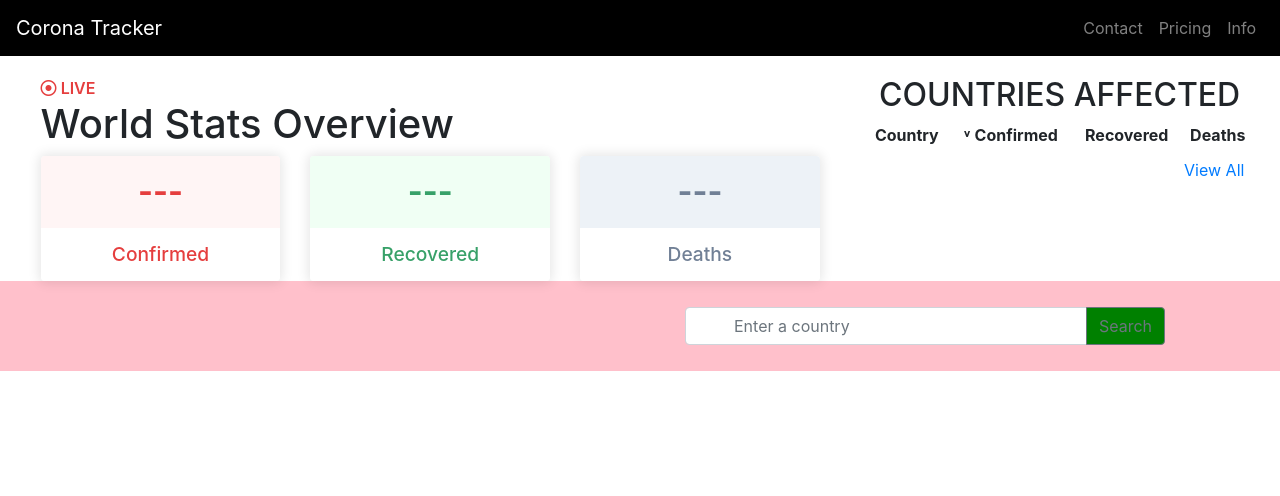
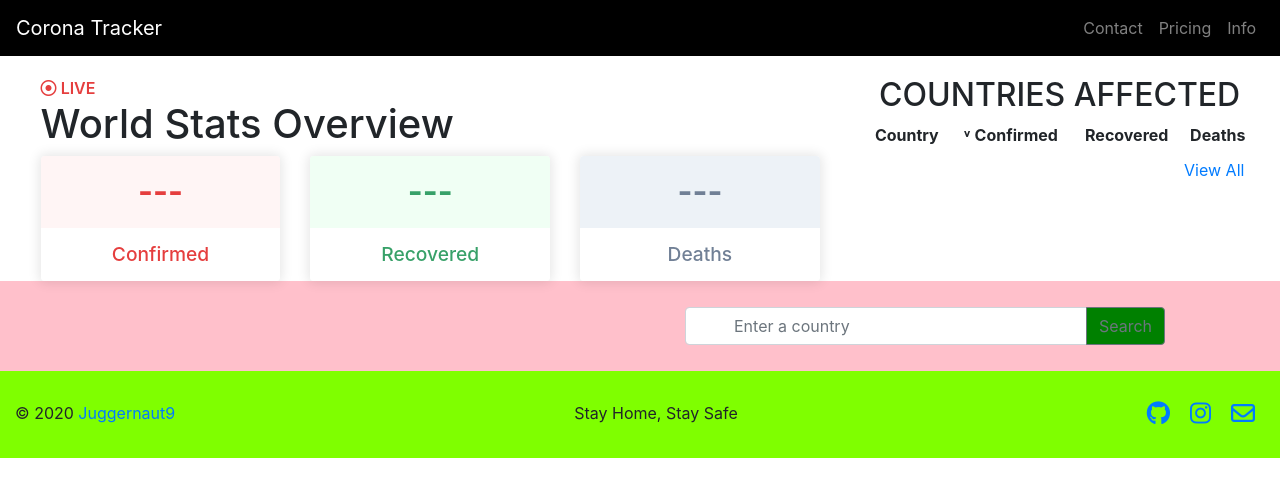
Before and after one commit to BhavyaCodes/corona-tracker, a plain HTML site: page index.html in a window 1280 px wide. Drawn offline with nearby package versions, Linux system fonts and the light colour scheme; no server answers.

Commit message:
added footer

```diff
--- a/css/styles.css
+++ b/css/styles.css
@@ -128,3 +128,20 @@ h1{
   padding: 10px 30px;
   margin: 16px 0;
 }
+
+
+
+/************footer*****************/
+footer{
+  background-color: chartreuse;
+  display: flex;
+  justify-content: space-between;
+}
+.footer-line{
+  padding : 30px 15px;
+}
+.social-icons{
+  padding-left: 10px;
+  padding-right: 10px;
+  font-size: 1.5rem;
+}
--- a/index.html
+++ b/index.html
@@ -124,7 +124,11 @@
   </div>
   </section>
 
-
+  <footer>
+    <div class ='footer-line'>© 2020 <a href="">Juggernaut9</a></div>
+    <div class ='footer-line'>Stay Home, Stay Safe</div>
+    <div class ='footer-line'><a href=""><i class="fab fa-github social-icons"></i></a><a href=""><i class="fab fa-instagram social-icons"></i></a><a href=""><i class="far fa-envelope social-icons"></i></a></div>
+  </footer>
   <script src="index.js" charset="utf-8"></script>
 
 
```
Also changed, not shown: 1 other file.
